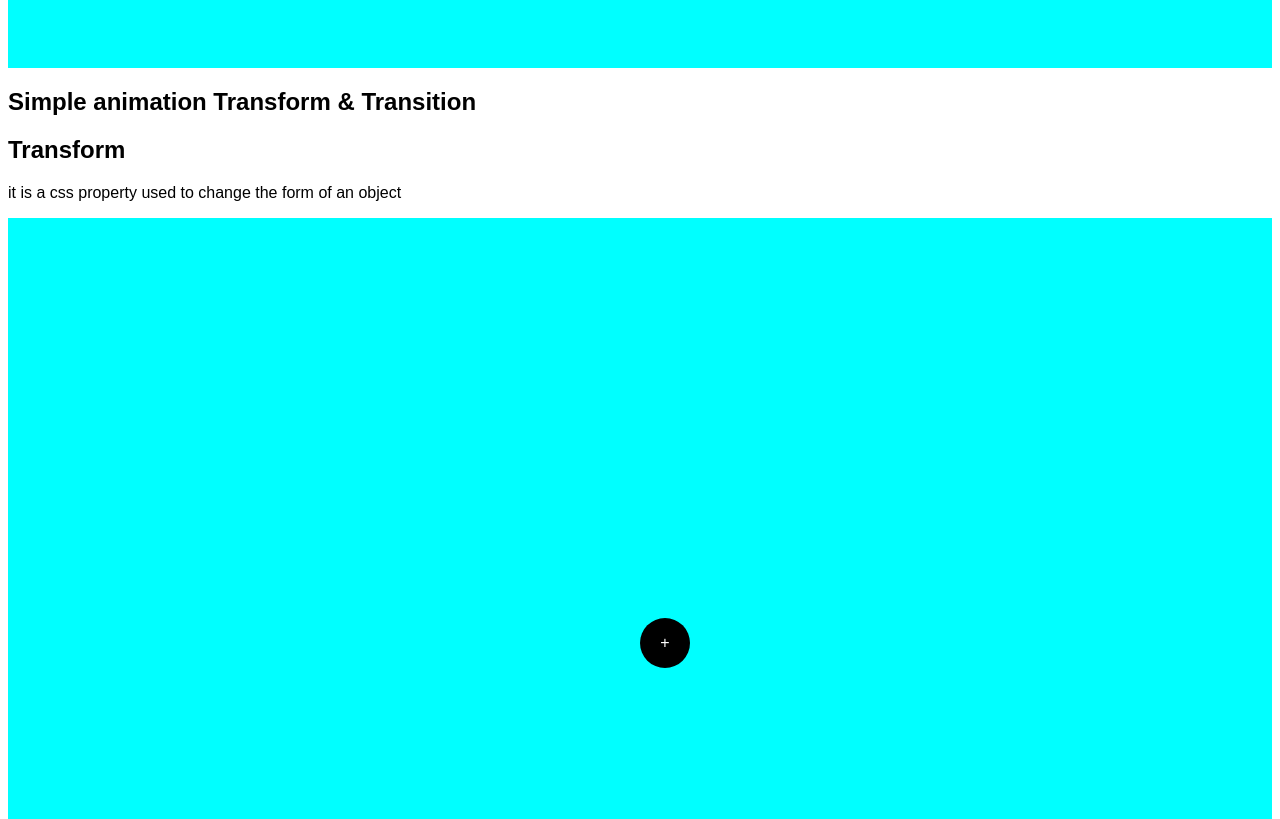
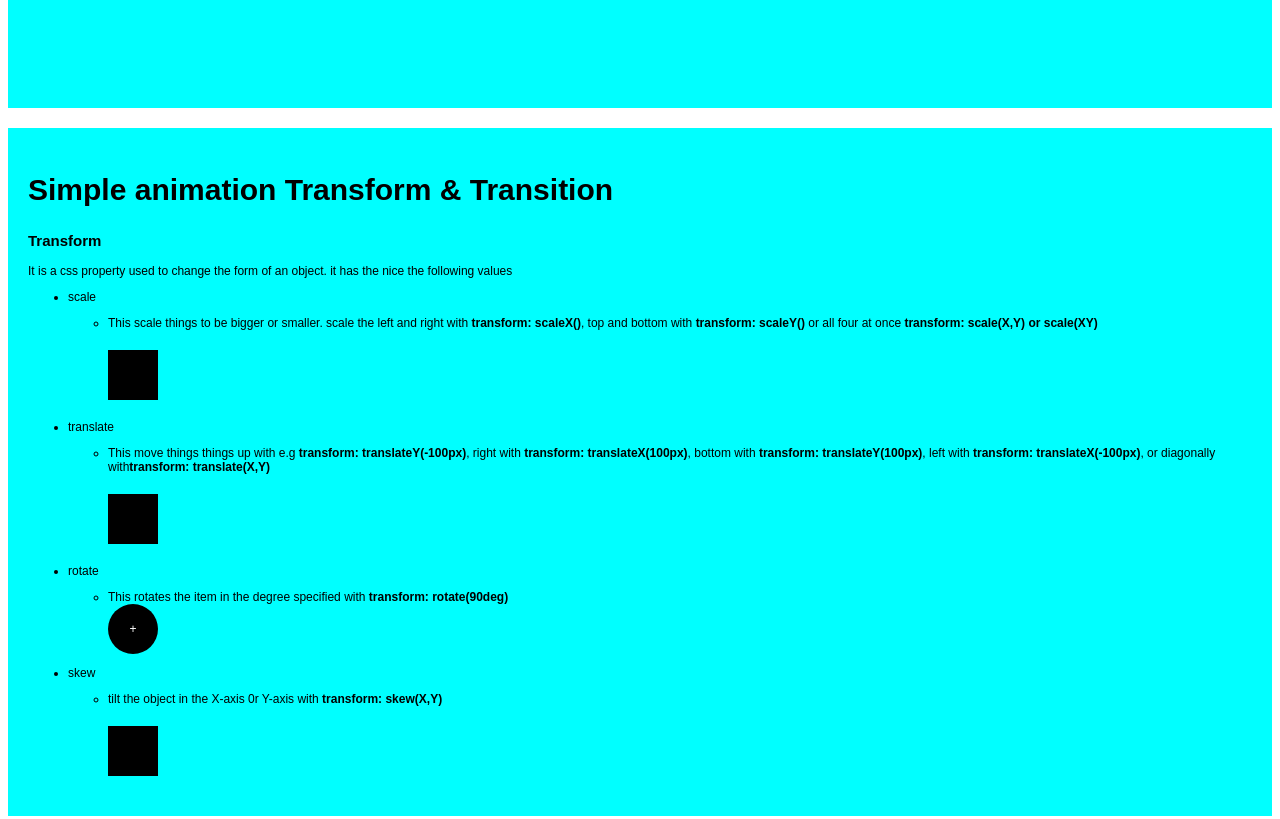
Before and after one commit to tife2020/learning-frontend, a plain HTML site: page class 2 CSS/03 Layout/02 Simple animation Transform & Translate/index.html in a window 1280 px wide. Shown: the part 740-1559 px from the top of the page. Drawn offline with Linux system fonts and the light colour scheme.

Commit message:
updated, simple animation with transform

```diff
--- a/class 2 CSS/03 Layout/02 Simple animation Transform & Translate/index.html
+++ b/class 2 CSS/03 Layout/02 Simple animation Transform & Translate/index.html
@@ -1,9 +1,9 @@
 <!DOCTYPE html>
 <html lang="en">
   <head>
-    <meta charset="UTF-8">
-    <meta name="viewport" content="width=device-width, initial-scale=1.0">
-    <link rel="stylesheet" href="style.css">
+    <meta charset="UTF-8" />
+    <meta name="viewport" content="width=device-width, initial-scale=1.0" />
+    <link rel="stylesheet" href="style.css" />
     <script
       src="https://kit.fontawesome.com/b5d68417cd.js"
       crossorigin="anonymous"
@@ -11,25 +11,62 @@
     <title>Simple animation with Transform & Transition</title>
   </head>
   <body>
-
-
     <div class="container">
-
       <div class="searchBarCont">
         <i class="fa-solid fa-magnifying-glass"></i>
-            <input type="text" placeholder="Search Google or type a URL">
+        <input type="text" placeholder="Search Google or type a URL" />
         <i class="fa-solid fa-microphone"></i>
         <i class="fa-solid fa-camera"></i>
       </div>
     </div>
 
     <section>
+      <div class="container" id="notes">
         <h1>Simple animation Transform & Transition</h1>
-        <h2>Transform</h2>
-        <p>it is a css property used to change the form of an object </p>
 
-        <div class="container">
+        <p id="heading"><strong>Transform</strong></p>
+        <p>
+          It is a css property used to change the form of an object. it has the
+          nice the following values
+        </p>
+        <ul>
+          <li><p>scale</p></li>
+          <ul>
+            <li>
+              This scale things to be bigger or smaller. scale the left and
+              right with <strong>transform: scaleX()</strong>, top and bottom
+              with <strong>transform: scaleY()</strong> or all four at once
+              <strong>transform: scale(X,Y) or scale(XY) </strong>
+            </li>
+            <div class="object" id="scale"></div>
+          </ul>
+          <li><p>translate</p></li>
+          <ul>
+            <div id="scale"></div>
+            <li>
+              This move things things up with e.g
+              <strong>transform: translateY(-100px)</strong>, right with
+              <strong>transform: translateX(100px)</strong>, bottom with
+              <strong>transform: translateY(100px)</strong>, left with
+              <strong>transform: translateX(-100px)</strong>, or diagonally
+              with<strong>transform: translate(X,Y)</strong>
+            </li>
+            <div class="object" id="translate"></div>
+          </ul>
+          <li><p>rotate</p></li>
+          <ul>
+            <li>
+              This rotates the item in the degree specified with
+              <strong>transform: rotate(90deg)</strong>
+            </li>
             <div class="item transform">+</div>
+          </ul>
+          <li><p>skew</p></li>
+          <ul>
+            <li>tilt the object in the X-axis 0r Y-axis with <strong>transform: skew(X,Y)</strong></li>
+            <div class="object" id="skew"></div>
+          </ul>
+        </ul>
       </div>
     </section>
   </body>
--- a/class 2 CSS/03 Layout/02 Simple animation Transform & Translate/style.css
+++ b/class 2 CSS/03 Layout/02 Simple animation Transform & Translate/style.css
@@ -1,6 +1,7 @@
 body,
 html {
   font-family: "Poppins", sans-serif;
+  font-size: 12px;
 }
 
 .searchBarCont {
@@ -18,21 +19,30 @@ html {
   gap: 15px;
 }
 
-  input{
+input {
   border: none;
   width: 90%;
 }
-
-  .h1{
-      font-size: 30px;
-      font-weight: 800;
-  }
-
 
 .container {
   height: 100vh;
   background-color: aqua;
   position: relative;
+  padding: 20px;
+  margin-bottom: 20px;
+}
+
+#notes{
+    height: auto;
+}
+
+h1{
+    font-size: 30px;
+    font-weight: 800;
+}
+
+#heading{
+    font-size: 15px;
 }
 
 .item {
@@ -40,18 +50,30 @@ html {
   width: 50px;
   border-radius: 50%;
   background-color: black;
-    position: absolute;
-    top: 50%;
-    left: 50%;
-    transition: all 500ms ease-in-out;
   color: white;
   display: flex;
   justify-content: center;
   align-items: center;
-    font-size: ;
+  transition: all 500ms ease-in-out;
 
 }
 
-.item:hover{
+.item:hover {
   transform: rotate(360deg);
 }
+
+.object{
+    height: 50px;
+    width: 50px;
+    background-color: black;
+    margin-block: 20px;
+}
+#scale:hover{
+    transform: scale(1.5);
+}
+#translate:hover{
+    transform: translate(20px, 20px);
+}
+#skew:hover{
+    transform: skew(10deg, 10deg);
+}
```
Lines whose indentation alone changed are shown as unchanged.
